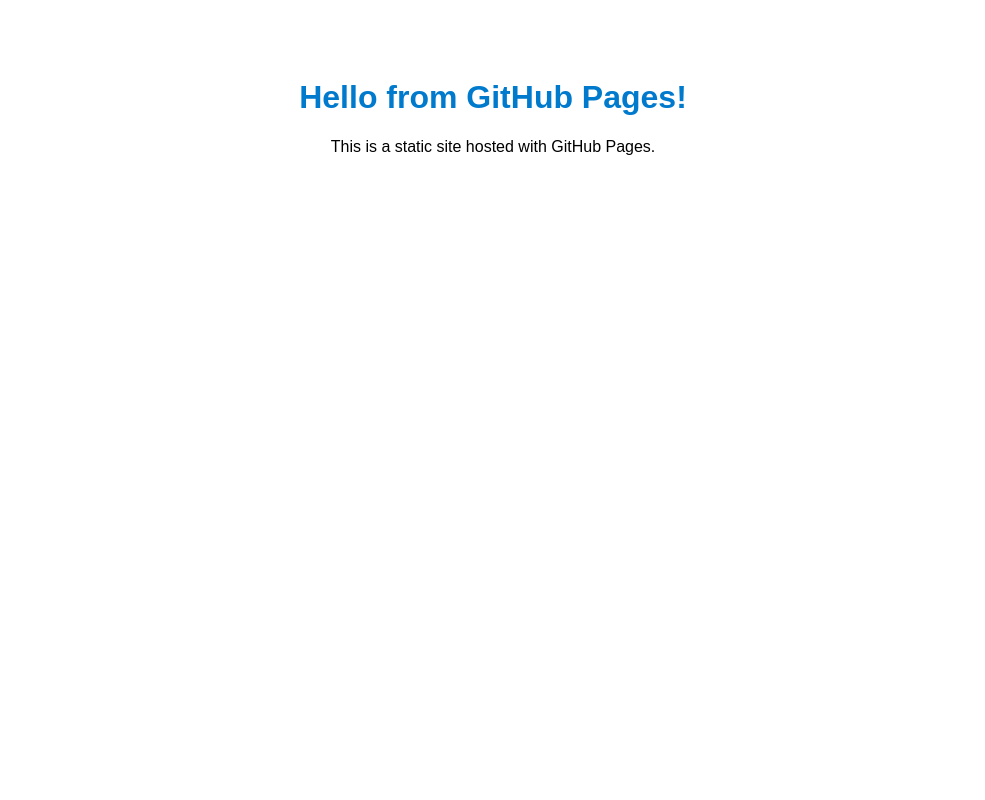
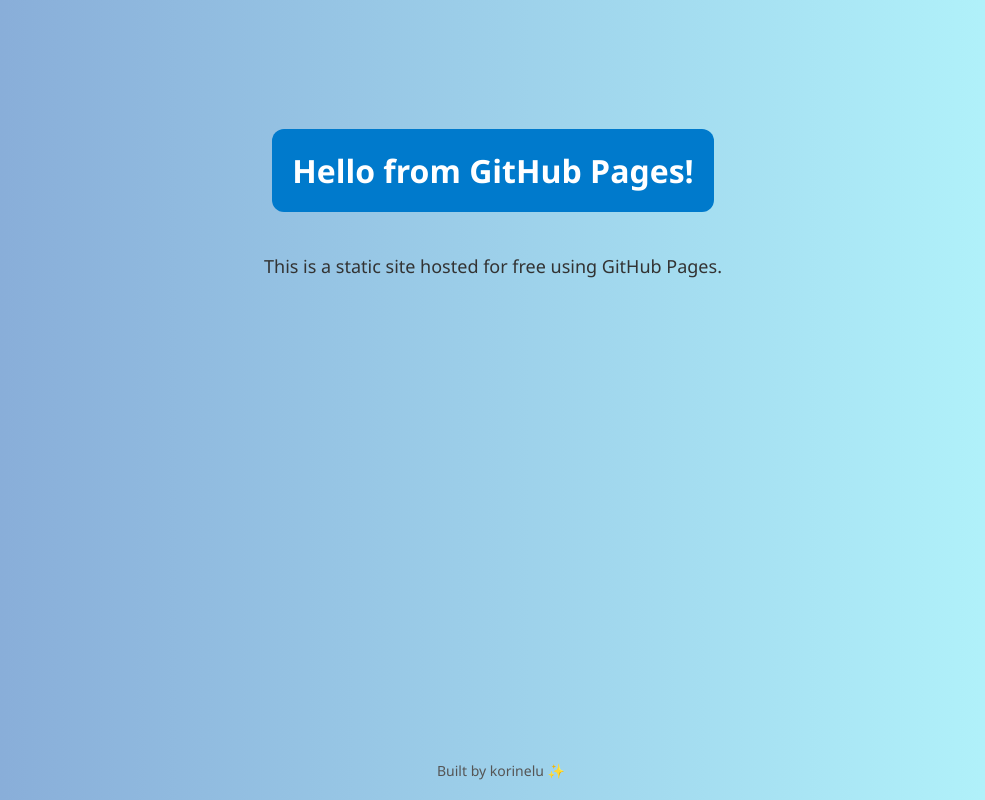
Before and after one commit to korinelu/my-github-pages-site, a plain HTML site: page index.html in a window 1280 px wide. Shown: the whole page, without its empty margins (147-1132 px from the left). Drawn offline with Linux system fonts and the light colour scheme.

Commit message:
Added cool CSS styles

```diff
--- a/index.html
+++ b/index.html
@@ -4,17 +4,38 @@
     <title>My GitHub Page</title>
     <style>
         body {
-            font-family: Arial, sans-serif;
+            background: linear-gradient(to right, #83a4d4, #b6fbff);
+            font-family: 'Segoe UI', Tahoma, Geneva, Verdana, sans-serif;
             text-align: center;
-            padding-top: 50px;
+            padding-top: 100px;
+            color: #333;
         }
+
         h1 {
-            color: #007acc;
+            color: #ffffff;
+            background-color: #007acc;
+            padding: 20px;
+            border-radius: 12px;
+            display: inline-block;
+        }
+
+        p {
+            font-size: 18px;
+            margin-top: 20px;
+        }
+
+        footer {
+            position: absolute;
+            bottom: 20px;
+            width: 100%;
+            font-size: 14px;
+            color: #555;
         }
     </style>
 </head>
 <body>
     <h1>Hello from GitHub Pages!</h1>
-    <p>This is a static site hosted with GitHub Pages.</p>
+    <p>This is a static site hosted for free using GitHub Pages.</p>
+    <footer>Built by korinelu ✨</footer>
 </body>
 </html>
```
